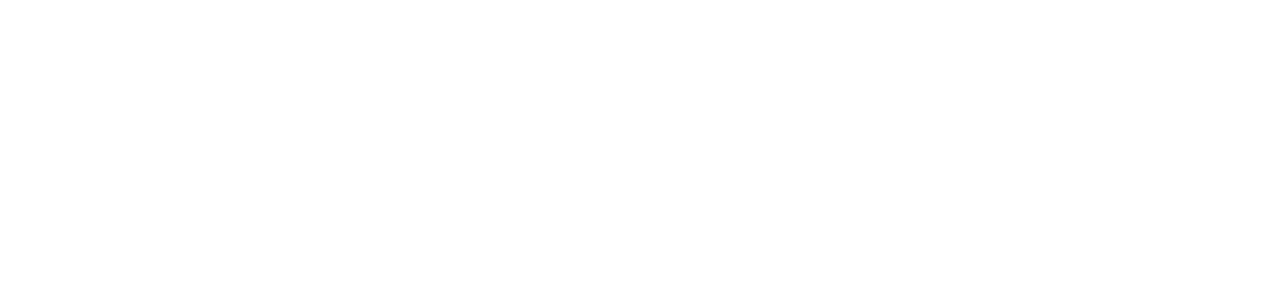
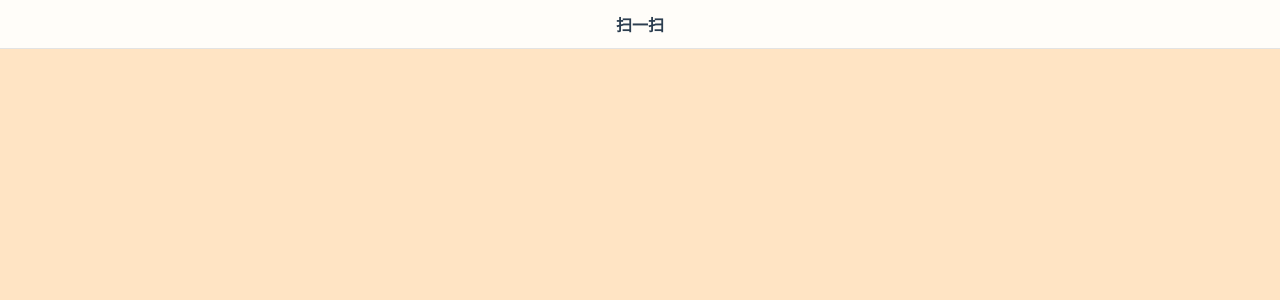
Before and after one commit to yqcznb/MagicRoom, a Vue app in the folder google/: page /#/scanning in a window 1280 px wide. Shown: the top 300 px of the page. Built offline with nearby package versions, Linux system fonts and the light colour scheme; a small style sheet from the web is missing.

Commit message:
新增手机调试配置文件，新增扫描组件

```diff
--- a/google/public/index.html
+++ b/google/public/index.html
@@ -6,6 +6,8 @@
     <script src="http://at.alicdn.com/t/font_1621443_0ej510tdswlk.js"></script>
     <meta name="viewport" content="width=device-width,initial-scale=1.0">
     <meta name="referrer" content="no-referrer"/>
+    <link rel="stylesheet" href="https://at.alicdn.com/t/font_1621443_0ej510tdswlk.css
+    ">
     <link rel="icon" href="<%= BASE_URL %>favicon.ico">
     <title>google</title>
   </head>
--- a/google/src/App.vue
+++ b/google/src/App.vue
@@ -33,4 +33,8 @@
      fill: currentColor;
      overflow: hidden;
   }
+
+  .placeholder {
+    opacity: 0;
+  }
 </style>
--- /dev/null
+++ b/google/src/components/common/backbar.vue
@@ -0,0 +1,36 @@
+<template>
+    <div id="back_bar">
+        <svg class="icon " aria-hidden="true">
+            <use xlink:href="#iconhuabanfuben"></use>
+        </svg>
+        <span class="title" v-text="title"></span>
+        <svg class="icon placeholder" aria-hidden="true">
+            <use xlink:href="#iconhuabanfuben"></use>
+        </svg>
+    </div>
+</template>
+<script>
+export default {
+    name: 'back_bar',
+    data() {
+        return {
+            title: '扫一扫',
+        }
+    }
+}
+</script>
+<style lang="scss">
+#back_bar {
+    height: 3rem;
+    background-color: #fffdf9;
+    font-size: 16px;
+    display: flex;
+    justify-content: space-between;
+    align-items: center;
+    border-bottom: 1px solid rgb(227, 227, 227);
+    padding: 0 0.5rem;
+    .title {
+        font-weight: bold;
+    }
+}
+</style>
--- /dev/null
+++ b/google/src/components/scanning/index.vue
@@ -0,0 +1,24 @@
+<template>
+    <div class="scanning">
+        <backbar></backbar>
+    </div>
+</template>
+<script>
+import backbar from '@/components/common/backbar'
+export default {
+    name: 'scanning',
+    components: { backbar },
+    data() {
+        return {
+
+        }
+    }
+}
+</script>
+<style lang="scss">
+.scanning {
+    width: 100%;
+    height: 100vh;
+    background-color: bisque;
+}
+</style>
--- a/google/src/router/index.ts
+++ b/google/src/router/index.ts
@@ -23,6 +23,11 @@
     path: "/change",
     name: "change",
     component: () => import("../components/Admin/change.vue")
+  },
+  {
+    path: "/scanning",
+    name: "scanning",
+    component: () => import("@/components/scanning/index.vue")
   }
 
 
--- /dev/null
+++ b/google/vue.config.js
@@ -0,0 +1,25 @@
+// vue.config.js
+module.exports = {
+    //npm run build 的时候默认的dist文件夹名字会变成timeoutRemind，普通的npm run serve就不会，主要是上线路径的适应。
+    devServer: {
+        //新版的webpack-dev-server增加了安全验证，默认检查hostname，如果hostname不是配置内的，将中断访问。
+        //用natapp内网穿透的时候会出现 Invalid Host header，设置这个就不会进行安全验证，
+        //配合内网穿透插件natapp，手机跟电脑就不需要在同一个局域网内也可以进行真机测试。
+        disableHostCheck: true,
+
+        open: true, //浏览器自动打开页面
+
+        //host，真机测试IP地址，也就是你自己电脑的IP，你手机要跟你电脑在同一个局域网内，
+        //特别强调，注意开发调试时的console.log()，打印过多会撑爆微信浏览器缓存，就打不开页面了，坑死。
+        //访问192.163.1.109:8090就能真机测试啦，下面跨域的设置配好了也不用担心跨域问题。
+        host: "192.168.1.103",
+        // host: "localhost",
+
+        //真机测试端口
+        port: 8080,
+
+        https: false,
+        hotOnly: false, //热更新（webpack已实现了，这里false即可）
+
+    }
+}
```
Also changed, not shown: 2 other files (tests, documents, lock files or other folders).
